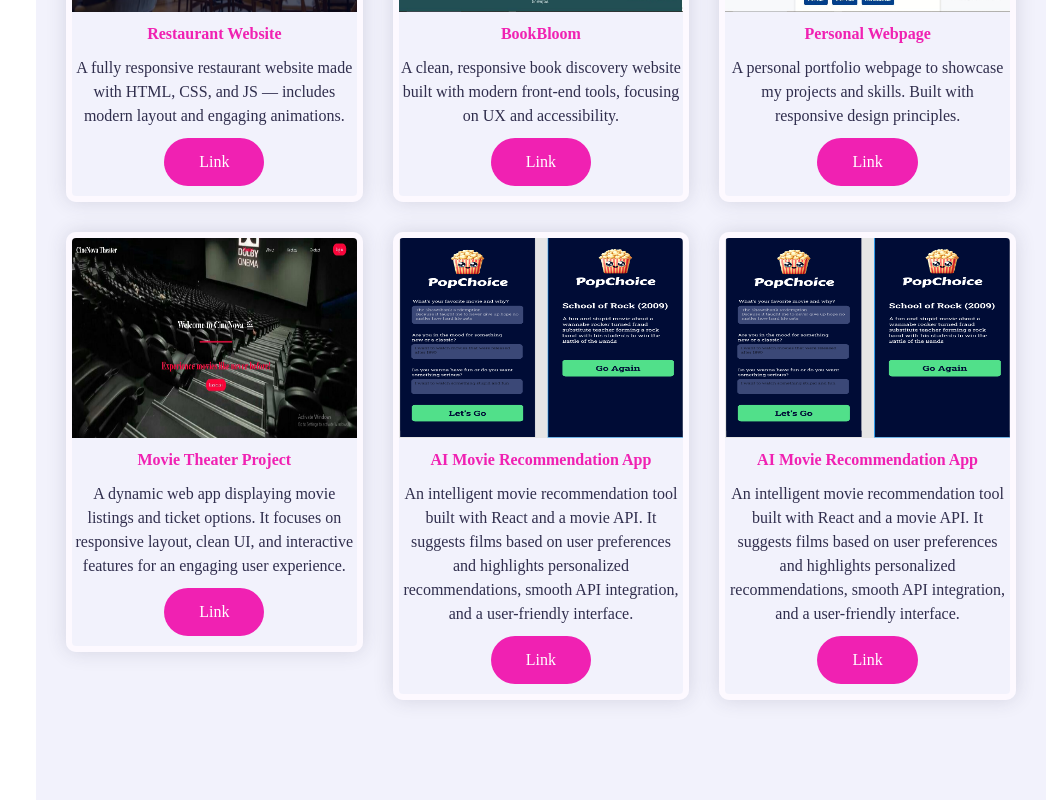
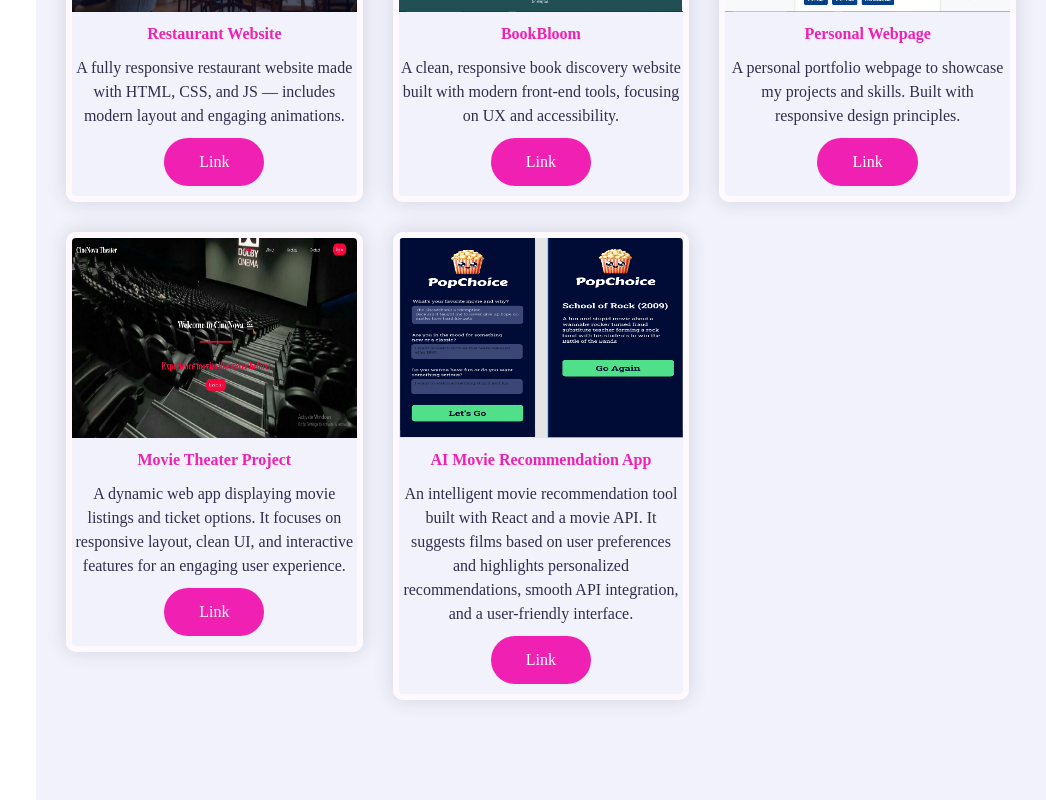
Before and after one commit to marziaafzali/portfolio-part2, a React (Vite) app: page /projects in a window 1280 px wide. Shown: the part 1105-1905 px from the top of the page, without its empty margins (234-1280 px from the left). Built offline with nearby package versions, Linux system fonts and the light colour scheme.

Commit message:
Refactor AI Movie Recommendation App entry
Updated the project entry for the AI Movie Recommendation App.

```diff
--- a/src/component/Project.jsx
+++ b/src/component/Project.jsx
@@ -75,15 +75,7 @@ function Project() {
         "A dynamic web app displaying movie listings and ticket options. It focuses on responsive layout, clean UI, and interactive features for an engaging user experience.",
       tech: ["HTML", "CSS", "JavaScript"],
     },
-    {
-      id: 7,
-      title: "AI Movie Recommendation App",
-      img: project8,
-      link: "https://movie-recommandationapp.vercel.app/",
-      desc:
-        "An intelligent movie recommendation tool built with React and a movie API. It suggests films based on user preferences and highlights personalized recommendations, smooth API integration, and a user-friendly interface.",
-      tech: ["React", "API"],
-    },
+
      {
       id: 7,
       title: "AI Movie Recommendation App",
```
